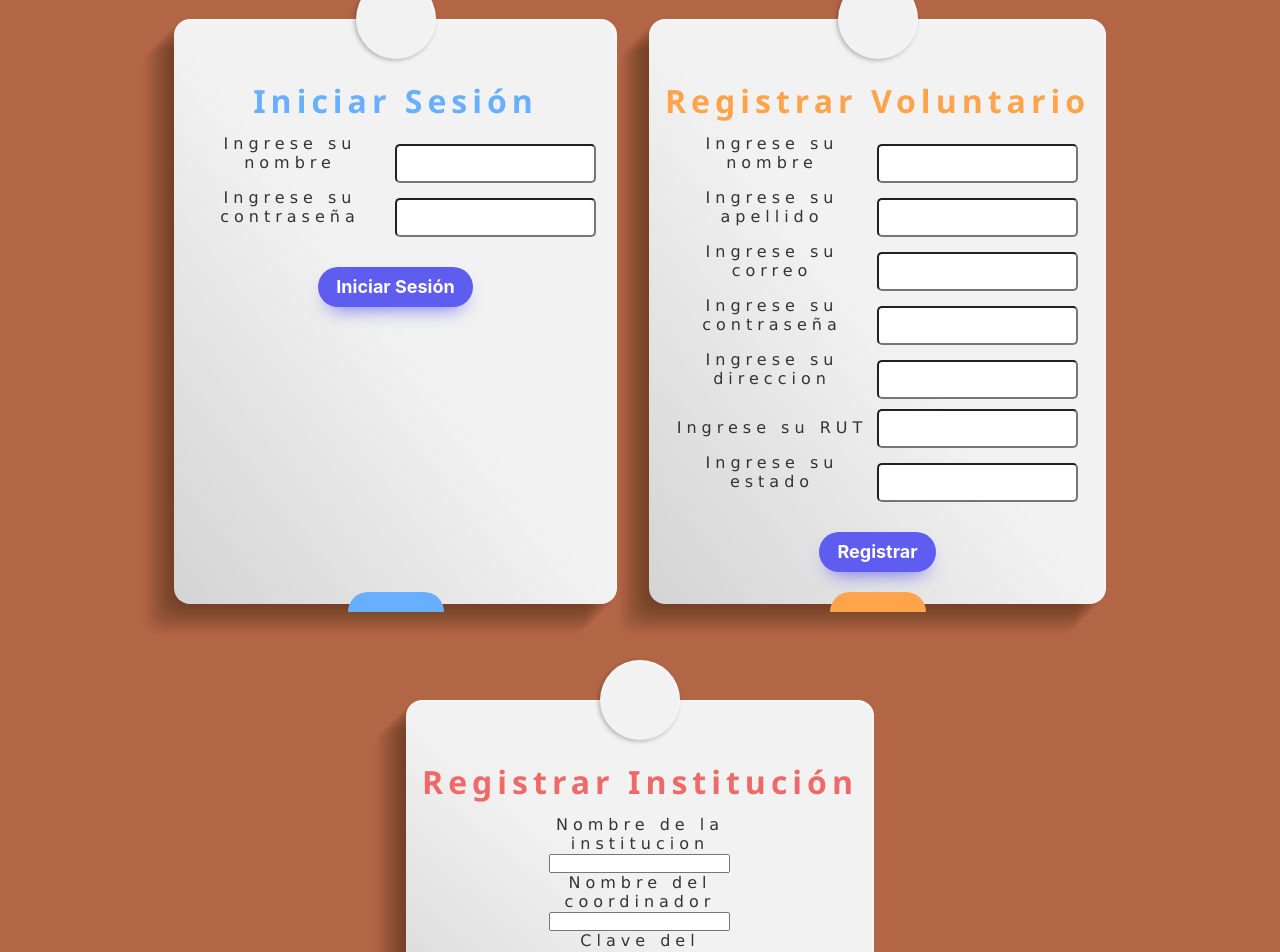
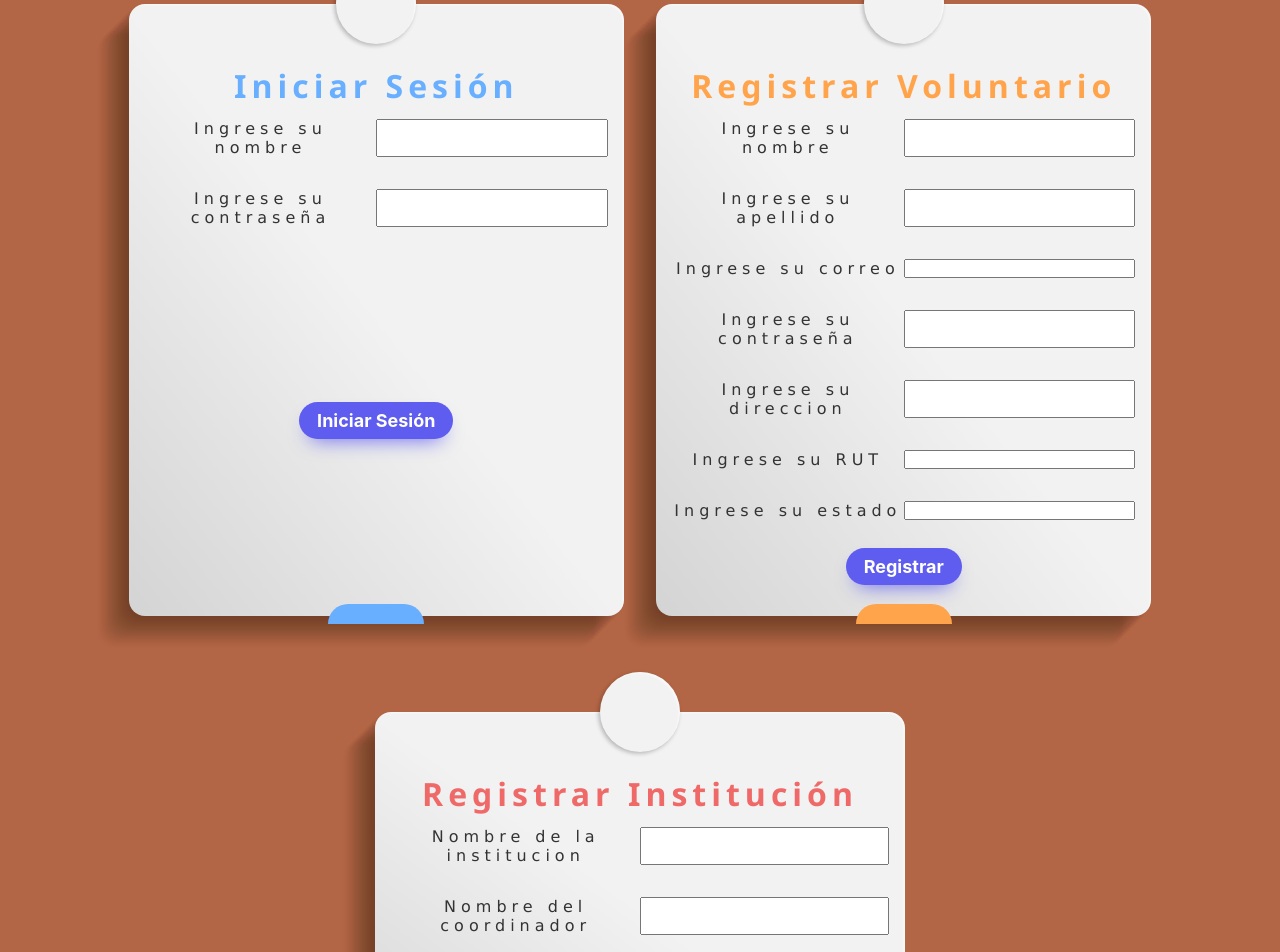
Before and after one commit to NicolasHenriquezT/LabTBD, a Nuxt app in the folder ayni/: page / in a window 1280 px wide. Shown: the top 952 px of the page. Built offline with nearby package versions, Linux system fonts and the light colour scheme.

Commit message:
Cambios en el html y css

```diff
--- a/ayni/assets/styles/main.css
+++ b/ayni/assets/styles/main.css
@@ -1,9 +1,6 @@
 @import url('https://fonts.googleapis.com/css?family=Monoton');
 
-.main
-{
-  text-align:center;
-}
+
 .title
 {
   font-family:'Segoe UI', Tahoma, Geneva, Verdana, sans-serif;
@@ -13,29 +10,6 @@
   color: black;
 }
 
-#nombre-inicio
-{
-  padding:10px;
-  border-radius:5px;
-  margin:5px;
-}
-#pass-inicio
-{
-  padding:10px;
-  border-radius:5px;
-  margin: 5px;
-}
-#registro
-{
-  padding:10px;
-  border-radius:5px;
-  margin: 5px;
-}
-label
-{
-  display: inline-block;
-  width: 200px;
-}
 ul.ul-cards {
     margin-inline: auto;
     display: flex;
@@ -45,6 +19,7 @@ ul.ul-cards {
     justify-content: center;
     margin: 40px;
 }
+
 ul.ul-cards>li{
     --bg-color: #F2F2F2;
     --text-color: #333;
@@ -193,24 +168,36 @@ h1 {
 }
 
 .button-34 {
+  margin-bottom: 15px;
+
   background: #5E5DF0;
-  border-radius: 999px;
   box-shadow: #5E5DF0 0 10px 20px -10px;
   box-sizing: border-box;
   color: #FFFFFF;
-  cursor: pointer;
+
+  opacity: 1;
+  outline: 0 solid transparent;
+  padding: 8px 18px;
+  border: 0;
+  border-radius: 20px;
+
+  width: fit-content;
+  word-break: break-word;
+  height: min-content;
+
   font-family: Inter,Helvetica,"Apple Color Emoji","Segoe UI Emoji",NotoColorEmoji,"Noto Color Emoji","Segoe UI Symbol","Android Emoji",EmojiSymbols,-apple-system,system-ui,"Segoe UI",Roboto,"Helvetica Neue","Noto Sans",sans-serif;
   font-size: 18px;
   font-weight: 700;
-  line-height: 24px;
-  opacity: 1;
-  outline: 0 solid transparent;
-  padding: 8px 18px;
+
+  cursor: pointer;
   user-select: none;
   -webkit-user-select: none;
   touch-action: manipulation;
-  width: fit-content;
-  word-break: break-word;
-  border: 0;
-  margin-top: 25px;
 }
+
+.content{
+  display: grid;
+  grid-auto-rows: min-content;
+  grid-template-columns: 50% 50%;
+  row-gap: 2rem;
+}
--- a/ayni/components/MainPage.vue
+++ b/ayni/components/MainPage.vue
@@ -18,14 +18,13 @@
         </div>
         <div class="content">
           <label for="nombre-inicio">Ingrese su nombre</label>
-          <input id="nombre-inicio" v-model="inicio_sesion.name" type="text"><br>
+          <input id="nombre-inicio" v-model="inicio_sesion.name" type="text">
           <label for="pass-inicio">Ingrese su contraseña</label>
-          <input id="pass-inicio" v-model="inicio_sesion.password" type="password"><br>
-
+          <input id="pass-inicio" v-model="inicio_sesion.password" type="password">
+        </div>
         <button type="reset" class="button-34" @click="InicioSesion">
             Iniciar Sesión
         </button>
-        </div>
       </li>
       <li li style="--accent-color: #FFA44B">
         <div class="icon">
@@ -36,23 +35,23 @@
         </div>
         <div class="content">
           <label for="nombre-registro">Ingrese su nombre</label>
-          <input id="registro" v-model="registro.nombre" type="text"><br>
+          <input id="nombre-registro" v-model="registro.nombre" type="text">
           <label for="apellido-registro">Ingrese su apellido</label>
-          <input id="registro" v-model="registro.apellido" type="text"><br>
+          <input id="apellido-registro" v-model="registro.apellido" type="text">
           <label for="correo-registro">Ingrese su correo</label>
-          <input id="registro" v-model="registro.correo" type="email"><br>
+          <input id="correo-registro" v-model="registro.correo" type="email">
           <label for="pass-registro">Ingrese su contraseña</label>
-          <input id="registro" v-model="registro.contraseña" type="password"><br>
+          <input id="pass-registro" v-model="registro.contraseña" type="password">
           <label for="direccion-registro">Ingrese su direccion</label>
-          <input id="registro" v-model="registro.direccion" type="text"><br>
+          <input id="direccion-registro" v-model="registro.direccion" type="text">
           <label for="rut-registro">Ingrese su RUT</label>
-          <input id="registro" v-model="registro.rut" type="text"><br>
-          <label for="rut-registro">Ingrese su estado</label>
-          <input id="registro" v-model="registro.estado" type="text"><br>
+          <input id="rut-registro" v-model="registro.rut" type="text">
+          <label for="estado-registro">Ingrese su estado</label>
+          <input id="estado-registro" v-model="registro.estado" type="text">
+        </div>
         <button type="button" class="button-34" @click="RegistrarVoluntario">
             Registrar
         </button>
-        </div>
       </li>
       <li style="--accent-color: #EF6968">
         <div class="icon">
@@ -62,16 +61,16 @@
           Registrar Institución
         </div>
         <div class="content">
-          <label for="nombre-registroIns">Nombre de la institucion</label><br>
-          <input id="registroIns" v-model="registroIns.nombre" type="text"><br>
-          <label for="coordinador-registroIns">Nombre del coordinador</label><br>
-          <input id="registroIns"  v-model="registroIns.coordinador" type="text"><br>
-          <label for="claveCoordinador-registroIns">Clave del coordinador</label><br>
-          <input id="registroIns" v-model="registroIns.claveCoordinador" type="text"><br>
+          <label for="nombre-registroIns">Nombre de la institucion</label>
+          <input id="registroIns" v-model="registroIns.nombre" type="text">
+          <label for="coordinador-registroIns">Nombre del coordinador</label>
+          <input id="registroIns"  v-model="registroIns.coordinador" type="text">
+          <label for="claveCoordinador-registroIns">Clave del coordinador</label>
+          <input id="registroIns" v-model="registroIns.claveCoordinador" type="text">
+        </div>
         <button type="button" class="button-34" @click="RegistrarInstitucion">
             Registrar
         </button>
-        </div>
       </li>
     </ul>
   </div>
```
Lines whose indentation alone changed are shown as unchanged.
